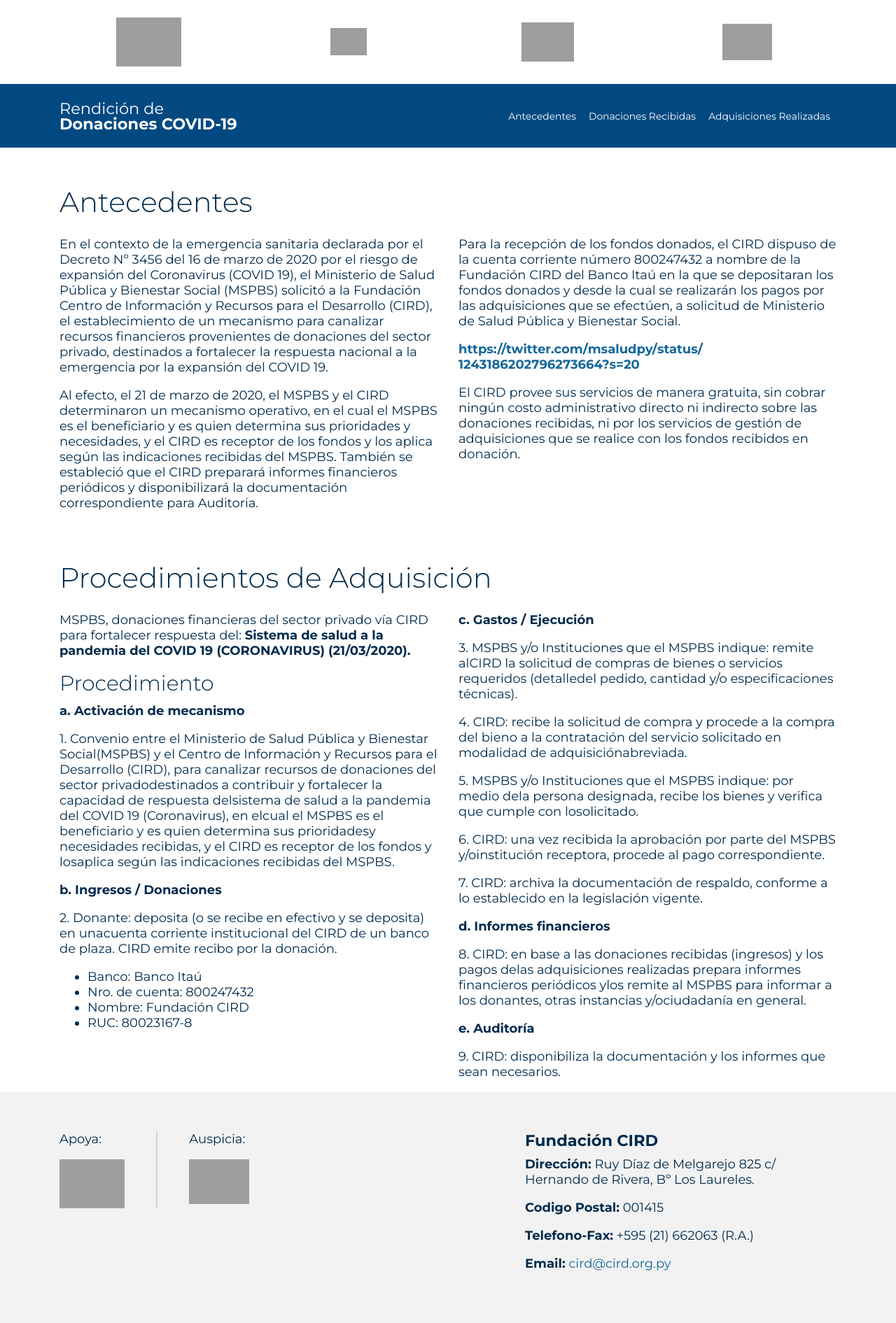
After one commit to Fundacion-CIRD/rendiciondecuentas, a Django app: page /antecedentes in a window 1280 px wide. The commit adds this page. Shown: the whole page at 70% size. Run offline with Django 3.2, Linux system fonts and the light colour scheme; style sheets or scripts are compiled from the project's sources; parts of the project's set-up code (start-up, migrations or seed data) failed here and were passed over; some libraries are stand-ins or nearby versions; grey boxes are pictures that could not be loaded.

Commit message:
Many Changes

```diff
--- /dev/null
+++ b/core/templates/core/antecedentes.html
@@ -0,0 +1,81 @@
+{% extends 'core/base.html' %}
+{% load static %}
+
+
+{% block title %}
+  Antecedentes | {{ block.super }}
+{% endblock %}
+
+{% block content %}
+  {% include 'core/partials/navbar.html' %}
+  <div class="container">
+    <h2>Antecedentes</h2>
+    <div class="row">
+      <div class="col-md-6">
+        <p>
+          En el contexto de la emergencia sanitaria declarada por el Decreto Nº 3456 del 16 de marzo de 2020 por el
+          riesgo de expansión del Coronavirus (COVID 19), el Ministerio de Salud Pública y Bienestar Social (MSPBS)
+          solicitó a la Fundación Centro de Información y Recursos para el Desarrollo (CIRD), el establecimiento de un
+          mecanismo para canalizar recursos financieros provenientes de donaciones del sector privado, destinados a
+          fortalecer la respuesta nacional a la emergencia por la expansión del COVID 19.</p>
+        <p>
+          Al efecto, el 21 de marzo de 2020, el MSPBS y el CIRD determinaron un mecanismo operativo, en el cual el MSPBS
+          es el beneficiario y es quien determina sus prioridades y necesidades, y el CIRD es receptor de los fondos y
+          los aplica según las indicaciones recibidas del MSPBS. También se estableció que el CIRD preparará informes
+          financieros periódicos y disponibilizará la documentación correspondiente para Auditoria.</p>
+      </div>
+      <div class="col-md-6">
+        <p>Para la recepción de los fondos donados, el CIRD dispuso de la cuenta corriente número 800247432 a nombre de
+          la Fundación CIRD del Banco Itaú en la que se depositaran los fondos donados y desde la cual se realizarán los
+          pagos por las adquisiciones que se efectúen, a solicitud de Ministerio de Salud Pública y Bienestar
+          Social.</p>
+        <p>
+          <a href="https://twitter.com/msaludpy/status/1243186202796273664?s=20" target="_blank">
+            <strong>https://twitter.com/<wbr>msaludpy/<wbr>status/<wbr>1243186202796273664?s=20</strong>
+          </a>
+        </p>
+        <p>El CIRD provee sus servicios de manera gratuita, sin cobrar ningún costo administrativo directo ni indirecto
+          sobre las donaciones recibidas, ni por los servicios de gestión de adquisiciones que se realice con los fondos
+          recibidos en donación.</p>
+      </div>
+    </div>
+    <div class="mt-5">
+      <h2>Procedimientos de Adquisición</h2>
+      <div class="row">
+        <div class="col-md-6">
+          <p>MSPBS, donaciones financieras del sector privado vía CIRD para fortalecer respuesta del: <strong>Sistema de salud a la pandemia del COVID 19 (CORONAVIRUS) (21/03/2020).</strong></p>
+
+          <h3>Procedimiento</h3>
+          <p><strong>a. Activación de mecanismo</strong></p>
+          <p>1. Convenio entre el Ministerio de Salud Pública y Bienestar Social(MSPBS) y el Centro de Información   y Recursos para el Desarrollo (CIRD), para canalizar   recursos de donaciones del sector privadodestinados a contribuir y fortalecer la capacidad de respuesta delsistema de salud a la pandemia del COVID 19 (Coronavirus), en elcual el MSPBS es el beneficiario y es quien determina sus prioridadesy necesidades recibidas, y el CIRD es receptor de los fondos y losaplica según las indicaciones recibidas del MSPBS.</p>
+          <p><strong>b. Ingresos / Donaciones</strong></p>
+          <p>2. Donante: deposita (o se recibe en efectivo y se deposita) en unacuenta corriente institucional del CIRD de un banco de plaza. CIRD emite recibo por la donación.</p>
+          <ul>
+            <li>Banco: Banco Itaú</li>
+            <li>Nro. de cuenta: 800247432</li>
+            <li>Nombre: Fundación CIRD</li>
+            <li>RUC: 80023167-8</li>
+          </ul>
+        </div>
+        <div class="col-md-6">
+          <p><strong>c. Gastos / Ejecución</strong></p>
+          <p>3. MSPBS y/o Instituciones que el MSPBS indique: remite alCIRD la solicitud de compras de bienes o
+            servicios requeridos (detalledel pedido, cantidad y/o especificaciones técnicas).</p>
+          <p>4. CIRD: recibe la solicitud de compra y procede a la compra del bieno a la contratación del servicio
+            solicitado en modalidad de adquisiciónabreviada.</p>
+          <p>5. MSPBS y/o Instituciones que el MSPBS indique: por medio dela persona designada, recibe los bienes y
+            verifica que cumple con losolicitado.</p>
+          <p>6. CIRD: una vez recibida la aprobación por parte del MSPBS y/oinstitución receptora, procede al pago
+            correspondiente.</p>
+          <p>7. CIRD: archiva la documentación de respaldo, conforme a lo establecido en la legislación vigente.</p>
+          <p><strong>d. Informes financieros</strong></p>
+          <p>8. CIRD: en base a las donaciones recibidas (ingresos) y los pagos delas adquisiciones realizadas prepara
+            informes financieros periódicos ylos remite al MSPBS para informar a los donantes, otras instancias
+            y/ociudadanía en general.</p>
+          <p><strong>e. Auditoría</strong></p>
+          <p>9. CIRD: disponibiliza la documentación y los informes que sean necesarios.</p>
+        </div>
+      </div>
+    </div>
+  </div>
+{% endblock %}
--- a/core/templates/core/partials/footer.html
+++ b/core/templates/core/partials/footer.html
@@ -3,17 +3,20 @@
   <div class="container">
     <div class="row">
       <div class="col-md-6 col-lg-7 d-flex d-md-block justify-content-center flex-column">
-        <span class="mb-4 d-block">Con el apoyo de</span>
-        <div class="logos-apoyo">
-          <a href="https://civilab.org.py/">
-            <img class="logo-civilab" src="{% static 'img/civilab_logo.png' %}" alt="Civilab">
-          </a>
+        <div class="logos-apoyo d-flex align-items-top">
+          <div>
+            <p>Apoya:</p>
             <a href="https://www.cird.org.py/econaranja/">
               <img class="logo-naranja" src="{% static 'img/eco_naranja_logo.png' %}" alt="Economía Naranja">
             </a>
+          </div>
+          <div class="vertical-divider"></div>
+          <div>
+            <p>Auspicia:</p>
             <a href="http://gobiernoabierto.gov.py/">
               <img class="logo-gob-abierto" src="{% static 'img/gob_abierto_logo.png' %}" alt="Gobierno Abierto Paraguayo">
             </a>
+          </div>
         </div>
       </div>
       <div class="col-md-6 col-lg-5 mt-5 mt-md-0 d-flex align-items-end">
--- a/core/templates/core/partials/navbar.html
+++ b/core/templates/core/partials/navbar.html
@@ -13,14 +13,14 @@
     </button>
     <div class="collapse navbar-collapse mt-3 mt-md-0" id="navbarNav">
       <ul class="ml-auto navbar-nav">
-        <li class="nav-item {% active_link 'core:index' strict=True %}">
-          <a class="nav-link" href="{% url 'core:index' %}#resumen">Resumen General</a>
+        <li class="nav-item {% active_link 'core:antecedentes' strict=True %}">
+          <a class="nav-link" href="{% url 'core:antecedentes' %}">Antecedentes</a>
         </li>
         <li class="nav-item {% active_link 'core:donaciones' %}">
           <a class="nav-link" href="{% url 'core:donaciones' %}">Donaciones Recibidas</a>
         </li>
         <li class="nav-item {% active_link 'core:adquisiciones' %}">
-          <a class="nav-link" href="{% url 'core:adquisiciones' %}">Adquisiciones Ejecutadas</a>
+          <a class="nav-link" href="{% url 'core:adquisiciones' %}">Adquisiciones Realizadas</a>
         </li>
       </ul>
     </div>
--- a/core/urls.py
+++ b/core/urls.py
@@ -1,10 +1,11 @@
 from django.urls import path
 
 from core.views import HomeView, DonacionesView, DonacionAPIView, CompraAPIView, AdquisicionesView, \
-    DetalleAdquisicionView, descargar_donaciones, descargar_adquisiciones
+    DetalleAdquisicionView, descargar_donaciones, descargar_adquisiciones, AntecedentesView
 
 urlpatterns = [
     path('', HomeView.as_view(), name='index'),
+    path('antecedentes', AntecedentesView.as_view(), name='antecedentes'),
     path('donaciones', DonacionesView.as_view(), name='donaciones'),
     path('donaciones/json', DonacionAPIView.as_view(), name='donaciones-json'),
     path('donaciones/descargar', descargar_donaciones, name='donaciones-excel'),
--- a/core/views.py
+++ b/core/views.py
@@ -26,13 +26,22 @@ class HomeView(TemplateView):
 
     def get_context_data(self, **kwargs):
         context = super().get_context_data(**kwargs)
+
+        # Calculos para el resumen
         context['total_donaciones'] = Donacion.objects.aggregate(total=Sum('monto_pyg'))['total']
         adquisiciones = Compra.objects.annotate(total_compra=Sum('items__precio_total_pyg'))
         context['total_adquisiciones'] = adquisiciones.aggregate(total=Sum('total_compra'))['total']
+        context['saldo'] = context['total_donaciones'] - context['total_adquisiciones']
+
+        # Calculos para el grafico
         conceptos = total_por_concepto()
         context['labels'] = [el for el in conceptos.keys()]
         context['data'] = ['%.0f' % el for el in conceptos.values()]
         return context
+
+
+class AntecedentesView(TemplateView):
+    template_name = 'core/antecedentes.html'
 
 
 class DonacionesView(ListView):
@@ -74,6 +83,7 @@ class DonacionesView(ListView):
 
     def get_context_data(self, *, object_list=None, **kwargs):
         context = super().get_context_data(object_list=object_list, **kwargs)
+        context['total_donaciones'] = Donacion.objects.aggregate(total=Sum('monto_pyg'))['total']
         if context.get('is_paginated'):
             context['donaciones'] = context['page_obj']
         else:
@@ -158,6 +168,8 @@ class AdquisicionesView(ListView):
     def get_context_data(self, *, object_list=None, **kwargs):
         context = super().get_context_data(object_list=object_list, **kwargs)
         context['adquisiciones'] = context['page_obj'] if context.get('is_paginated') else context['compra_list']
+        adquisiciones = Compra.objects.annotate(total_compra=Sum('items__precio_total_pyg'))
+        context['total_adquisiciones'] = adquisiciones.aggregate(total=Sum('total_compra'))['total']
         context['orden'] = self.request.GET.get('orden')
         return context
 
--- a/static_src/sass/_custom.scss
+++ b/static_src/sass/_custom.scss
@@ -201,11 +201,17 @@ nav.navbar {
 }
 
 h2 {
+  font-size: 2rem;
+  line-height: 2.7rem;
   margin-top: 3rem;
   margin-bottom: 1.333rem;
-  font-size: 26px;
   font-weight: 300;
-  line-height: 32px;
+}
+
+h3 {
+    font-size: 1.5rem;
+    font-weight: 300;
+    line-height: 1.8rem;
 }
 
 hr {
@@ -354,9 +360,6 @@ hr {
 }
 
 .logo{
-  &-civilab {
-    height: 25px;
-  }
   &-naranja {
     height: 64px;
   }
@@ -365,14 +368,18 @@ hr {
   }
 }
 
-.logos-apoyo a {
-  margin-right: 24px;
-  &:last-child {
-    margin-right: 0;
+.logos-apoyo {
+  a {
+    &:hover {
+      text-decoration: none;
+    }
   }
-  &:hover {
-    text-decoration: none;
-  }
+}
+
+.vertical-divider {
+  width: 0;
+  border: 1px solid #D2D2D2;
+  margin: 0 1.5rem;
 }
 
 .ver-mas {
@@ -465,55 +472,6 @@ hr {
   background-color: theme-color('blue-1') !important;
 }
 
-@media (min-width: map_get($grid-breakpoints, 'sm')) {
-  html, body {
-    font-size: 18px;
-
-  }
-  .banner .container {
-    .hashtag {
-      font-size: 1.667rem;
-    }
-    h1 {
-      padding: 5px;
-      font-size: 2.4rem;
-      line-height: 4rem;
-    }
-  }
-  h2 {
-    font-size: 2rem;
-    line-height: 2.7rem;
-  }
-
-  .resumen-nros .monto {
-    color: $orange;
-    line-height: 3rem;
-    font-size: 2.4rem;
-    font-weight: 500;
-  }
-
-  .desc {
-    font-size: 1.333rem;
-    line-height: 1.6rem;
-  }
-
-  .logo{
-    &-civilab {
-      height: 37px;
-    }
-    &-naranja {
-      height: 70px;
-    }
-    &-gob-abierto {
-      height: 64px;
-    }
-  }
-
-  .logos-apoyo a {
-    margin-right: 36px;
-  }
-}
-
 .navbar-toggler {
   border: none;
   padding: 0 5px;
@@ -554,6 +512,54 @@ hr {
   padding-bottom: 10px;
 }
 
+@media (min-width: map_get($grid-breakpoints, 'sm')) {
+  html, body {
+    font-size: 18px;
+  }
+  h2 {
+    font-size: 2.222rem;
+    line-height: 2.72rem;
+  }
+  h3 {
+    font-size: 1.666rem;
+    font-weight: 300;
+    line-height: 2.05rem;
+  }
+  .banner .container {
+    .hashtag {
+      font-size: 1.667rem;
+    }
+    h1 {
+      padding: 5px;
+      font-size: 2.4rem;
+      line-height: 4rem;
+    }
+  }
+
+
+  .resumen-nros .monto {
+    color: $orange;
+    line-height: 3rem;
+    font-size: 2.4rem;
+    font-weight: 500;
+  }
+
+  .desc {
+    font-size: 1.333rem;
+    line-height: 1.6rem;
+  }
+
+  .logo{
+    &-naranja {
+      height: 70px;
+    }
+    &-gob-abierto {
+      height: 64px;
+    }
+  }
+}
+
+
 @media (min-width: map_get($grid-breakpoints, 'md')) {
   .py-logos {
     height: 120px;
@@ -561,6 +567,9 @@ hr {
     .mspbs { max-height: 70px; }
     .py-gente { max-height: 56px; }
     .cird { max-height: 53px; }
+  }
+  .vertical-divider {
+    margin: 0 2.5rem;
   }
 }
 
```
Also changed, not shown: core/templates/core/adquisiciones.html (+23 -8 lines), core/templates/core/donaciones.html (+38 -12 lines), core/templates/core/home.html (+71 -79 lines), 1 other file. Lines whose indentation alone changed are shown as unchanged.
